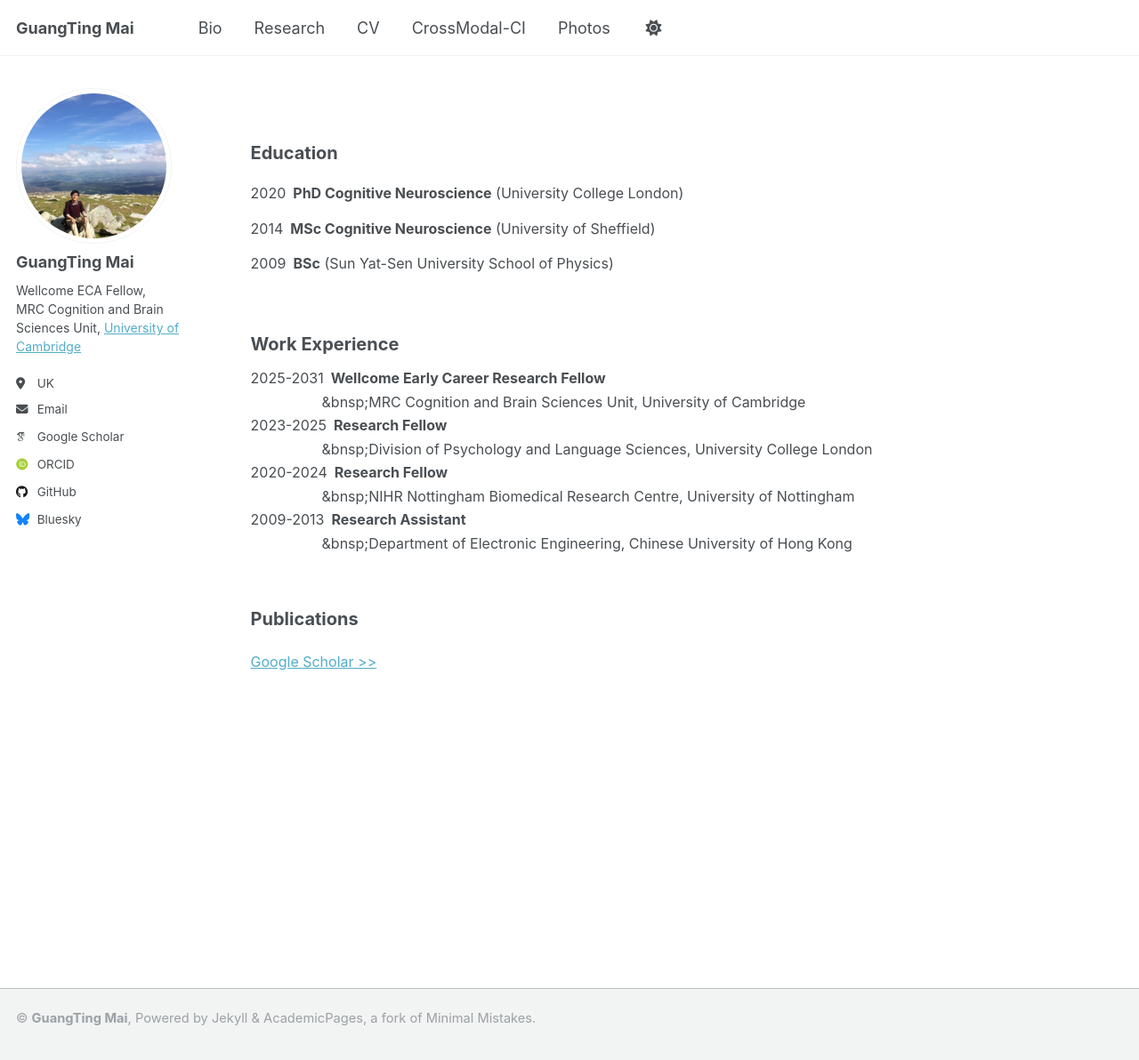
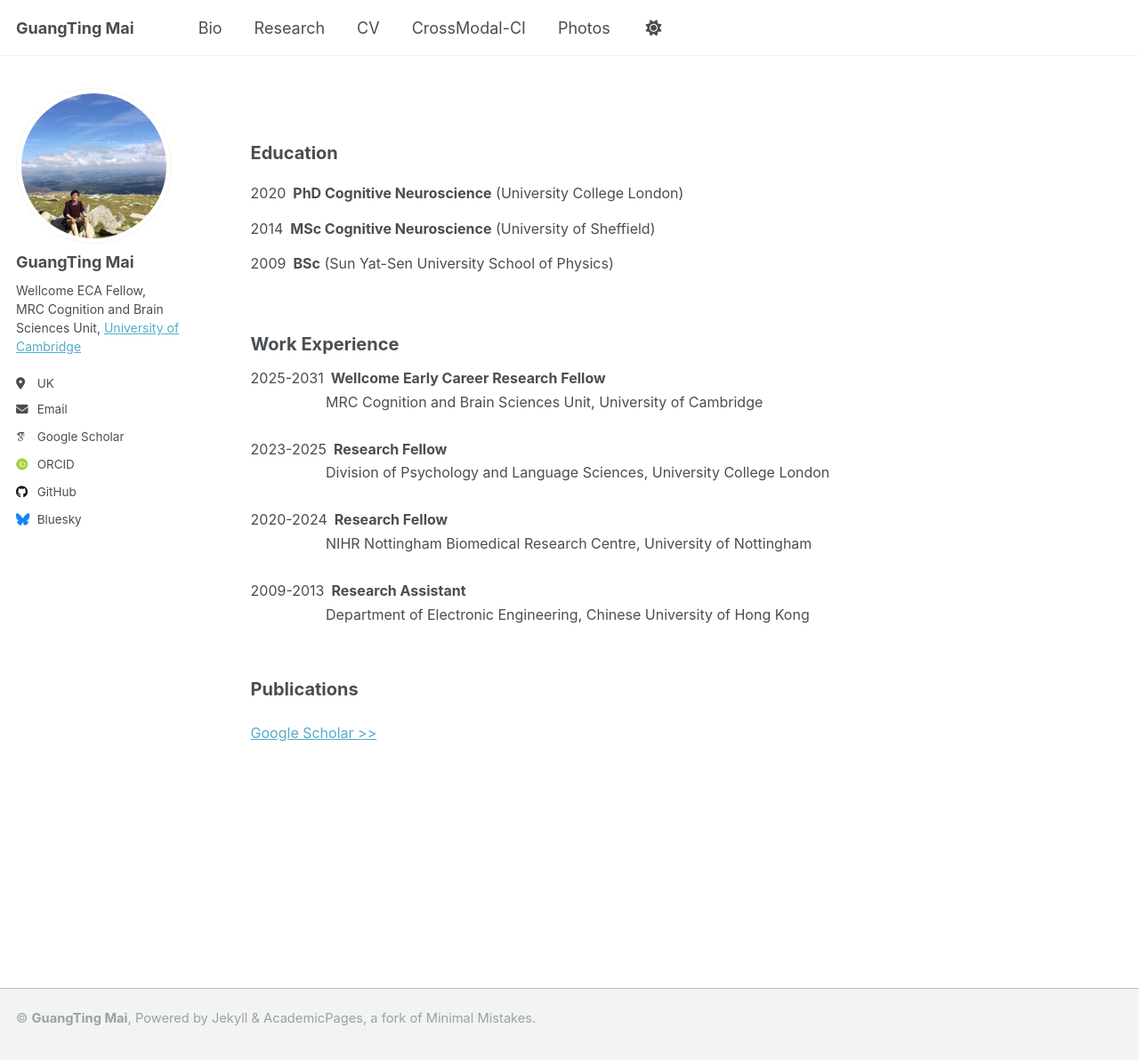
Before and after one commit to guangtingmai/guangtingmai.github.io, a Jekyll site: the page built from _pages/cv.html, in a window 1280 px wide and 1198 px high. Shown: the top 1192 px of the window at 89% size. Built offline with Jekyll 4.4.1, drawn with Linux system fonts in a browser that asks for light colours; some web fonts are replaced.

Commit message:
Update cv.html

```diff
--- a/_pages/cv.html
+++ b/_pages/cv.html
@@ -14,16 +14,16 @@ author_profile: true
 <br>
 <p><span style="font-size: 15pt;line-height: 1.4;display: block;margin-bottom: 0.07vh"><strong>Work Experience</strong></span></p>
 <p><span style="font-size: 12pt;line-height: 0.2;display: block;">2025-2031&ensp;<strong>Wellcome Early Career Research Fellow</strong></span></p>
-<p><span style="font-size: 12pt;line-height: 0.2;display: block;">&emsp;&emsp;&emsp;&emsp;&emsp;&bnsp;MRC Cognition and Brain Sciences Unit, University of Cambridge</span></p>
-<p><span style="font-size: 12pt;line-height: 0.2;display: block;"></span></p>
+<p><span style="font-size: 12pt;line-height: 0.2;display: block;">&emsp;&emsp;&emsp;&emsp;&emsp;&nbsp;MRC Cognition and Brain Sciences Unit, University of Cambridge</span></p>
+<p><span style="font-size: 12pt;line-height: 0.2;display: block;">&nbsp</span></p>
 <p><span style="font-size: 12pt;line-height: 0.2;display: block;">2023-2025&ensp;<strong>Research Fellow</strong></span></p>
-<p><span style="font-size: 12pt;line-height: 0.2;display: block;">&emsp;&emsp;&emsp;&emsp;&emsp;&bnsp;Division of Psychology and Language Sciences, University College London</span></p>
-<p><span style="font-size: 12pt;line-height: 0.2;display: block;"></span></p>
+<p><span style="font-size: 12pt;line-height: 0.2;display: block;">&emsp;&emsp;&emsp;&emsp;&emsp;&nbsp;Division of Psychology and Language Sciences, University College London</span></p>
+<p><span style="font-size: 12pt;line-height: 0.2;display: block;">&nbsp</span></p>
 <p><span style="font-size: 12pt;line-height: 0.2;display: block;">2020-2024&ensp;<strong>Research Fellow</strong></span></p>
-<p><span style="font-size: 12pt;line-height: 0.2;display: block;">&emsp;&emsp;&emsp;&emsp;&emsp;&bnsp;NIHR Nottingham Biomedical Research Centre, University of Nottingham</span></p>
-<p><span style="font-size: 12pt;line-height: 0.2;display: block;"></span></p>
+<p><span style="font-size: 12pt;line-height: 0.2;display: block;">&emsp;&emsp;&emsp;&emsp;&emsp;&nbsp;NIHR Nottingham Biomedical Research Centre, University of Nottingham</span></p>
+<p><span style="font-size: 12pt;line-height: 0.2;display: block;">&nbsp</span></p>
 <p><span style="font-size: 12pt;line-height: 0.2;display: block;">2009-2013&ensp;<strong>Research Assistant</strong></span></p>
-<p><span style="font-size: 12pt;line-height: 0.2;display: block;">&emsp;&emsp;&emsp;&emsp;&emsp;&bnsp;Department of Electronic Engineering, Chinese University of Hong Kong</span></p>
+<p><span style="font-size: 12pt;line-height: 0.2;display: block;">&emsp;&emsp;&emsp;&emsp;&emsp;&nbsp;Department of Electronic Engineering, Chinese University of Hong Kong</span></p>
 <br>
 <p><span style="font-size: 15pt;line-height: 1.4;display: block;margin-bottom: 0.07vh"><strong>Publications</strong></span></p>
 <p><span style="font-size: 12pt;line-height: 1.4;display: block;"><a href="https://scholar.google.com/citations?user=bCQ03mIAAAAJ&hl=en">
```
